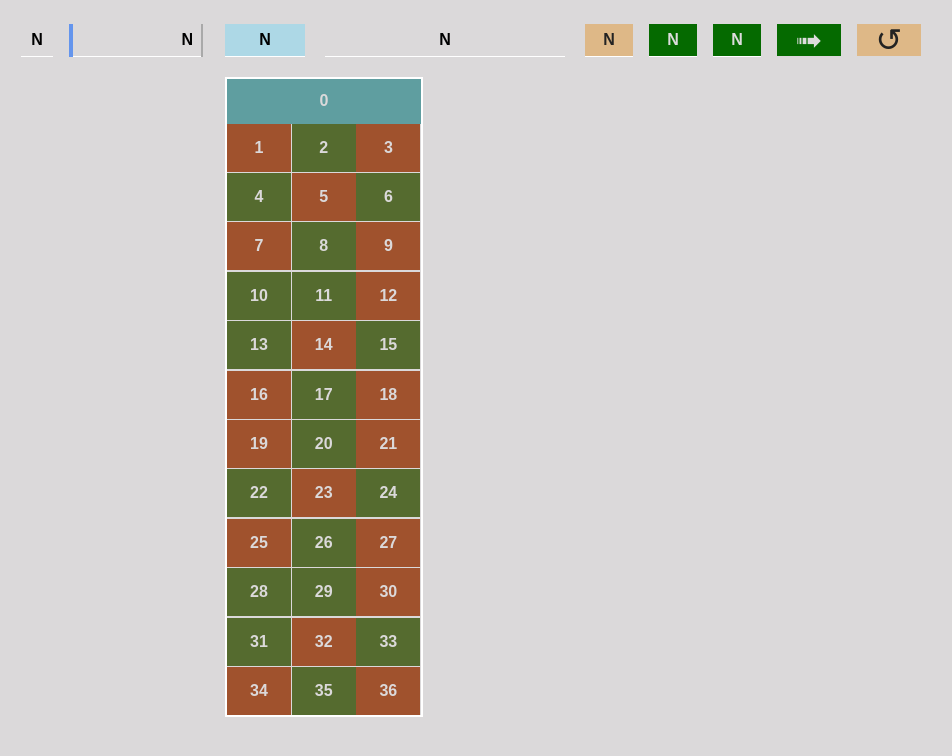
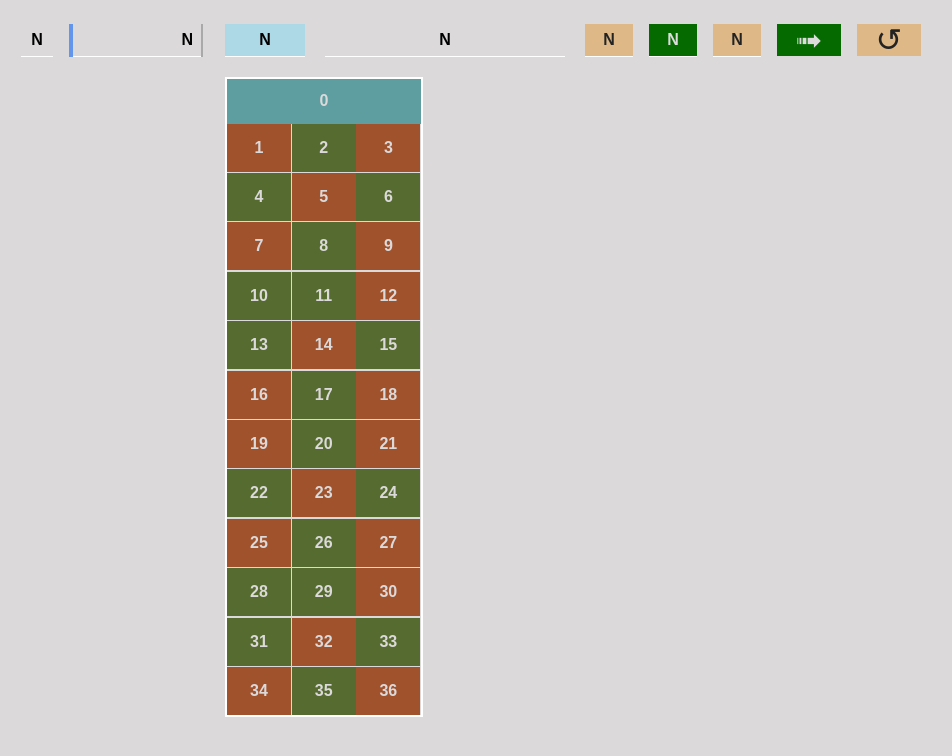
Before and after one commit to oberset/oberset.github.io, a plain HTML site: page stat.html in a window 1280 px wide. Shown: the top 756 px of the page, without its empty margins (15-967 px from the left). Drawn offline with Linux system fonts and the light colour scheme.

Commit message:
Update stat.html

```diff
--- a/stat.html
+++ b/stat.html
@@ -79,7 +79,7 @@
             <div class="strategy win-attempts">
                 <div class="group">
                     <div class="items">
-                        <div class="item green">N</div>
+                        <div class="item neutral">N</div>
                     </div>
                 </div>
             </div>
```
